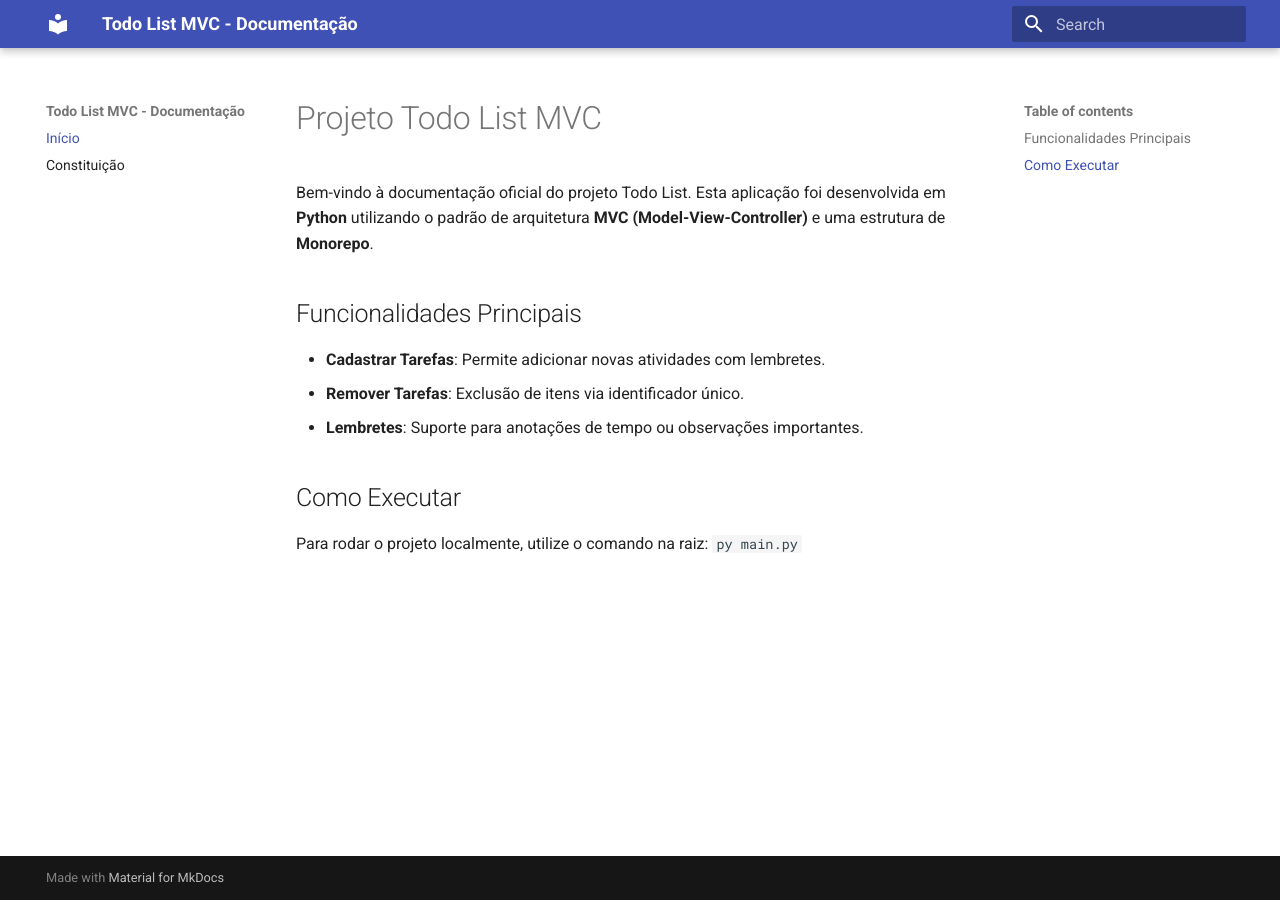
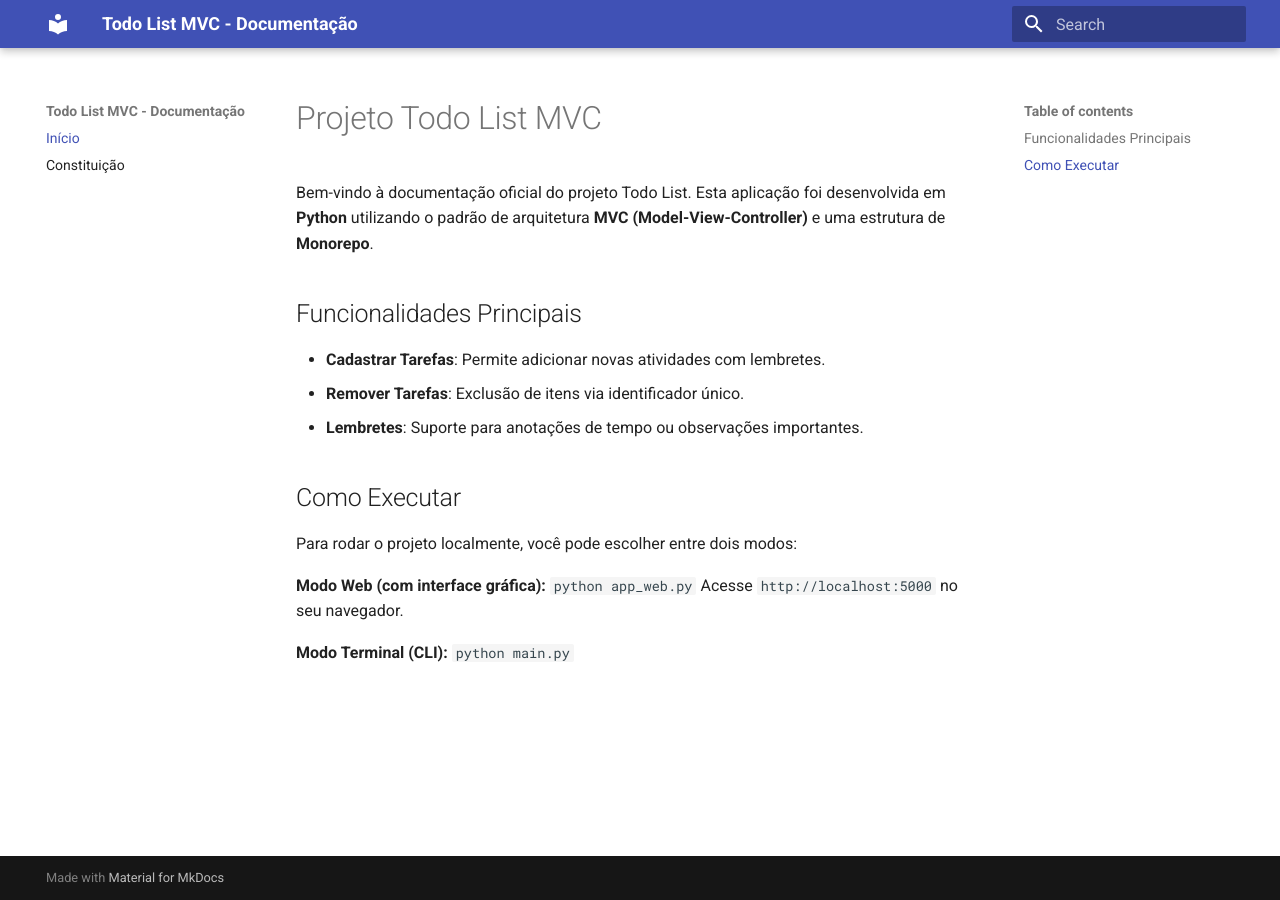
Before and after one commit to Arthur-Valentim/TODO---LIST, an MkDocs documentation site: the page built from docs/index.md, in a window 1280 px wide. Built offline with MkDocs 1.6.1 and Material for MkDocs 9.7.7, drawn with Linux system fonts in a browser that asks for light colours.

Commit message:
Atualização dos documentos do projeto

```diff
--- a/docs/index.md
+++ b/docs/index.md
@@ -8,5 +8,11 @@ Bem-vindo à documentação oficial do projeto Todo List. Esta aplicação foi d
 *   **Lembretes**: Suporte para anotações de tempo ou observações importantes.
 
 ## Como Executar
-Para rodar o projeto localmente, utilize o comando na raiz:
-`py main.py`
+Para rodar o projeto localmente, você pode escolher entre dois modos:
+
+**Modo Web (com interface gráfica):**
+`python app_web.py`
+Acesse `http://localhost:5000` no seu navegador.
+
+**Modo Terminal (CLI):**
+`python main.py`
```
Also changed, not shown: readme.md (+18 -2 lines).
